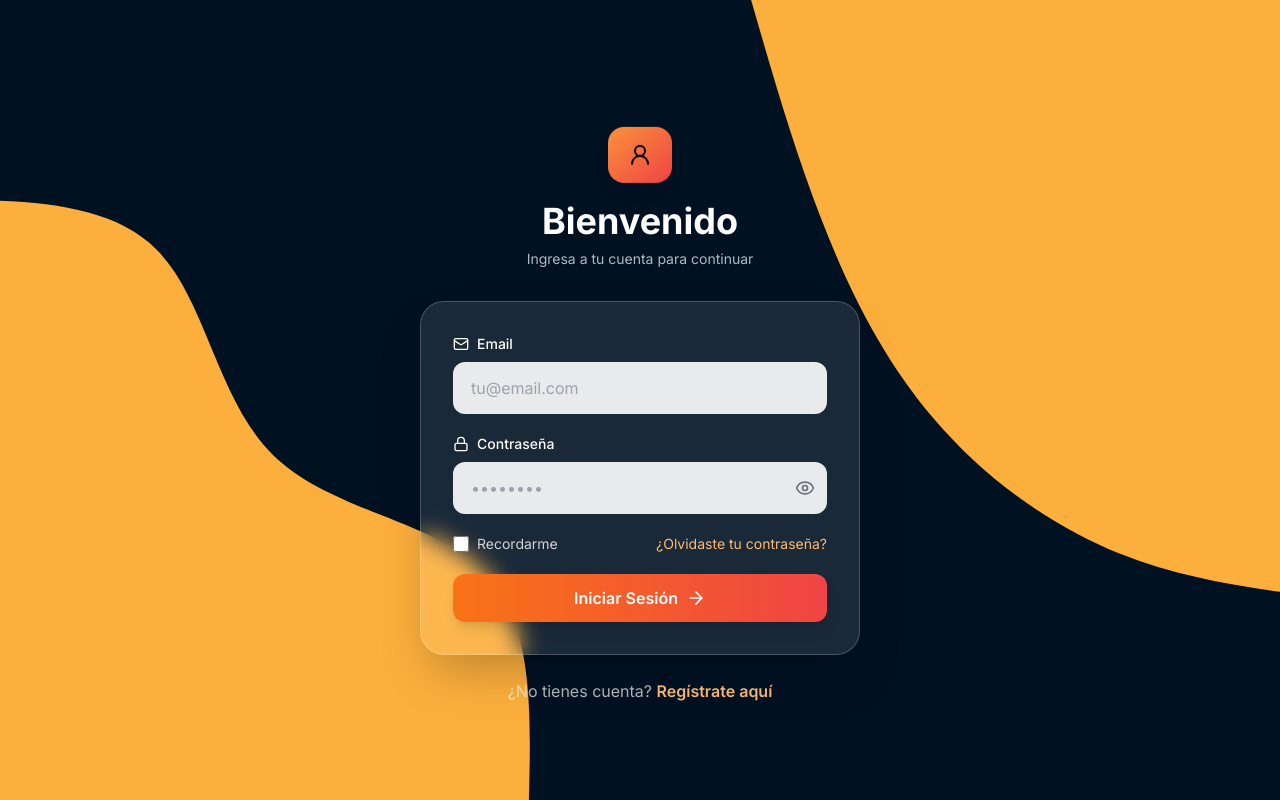
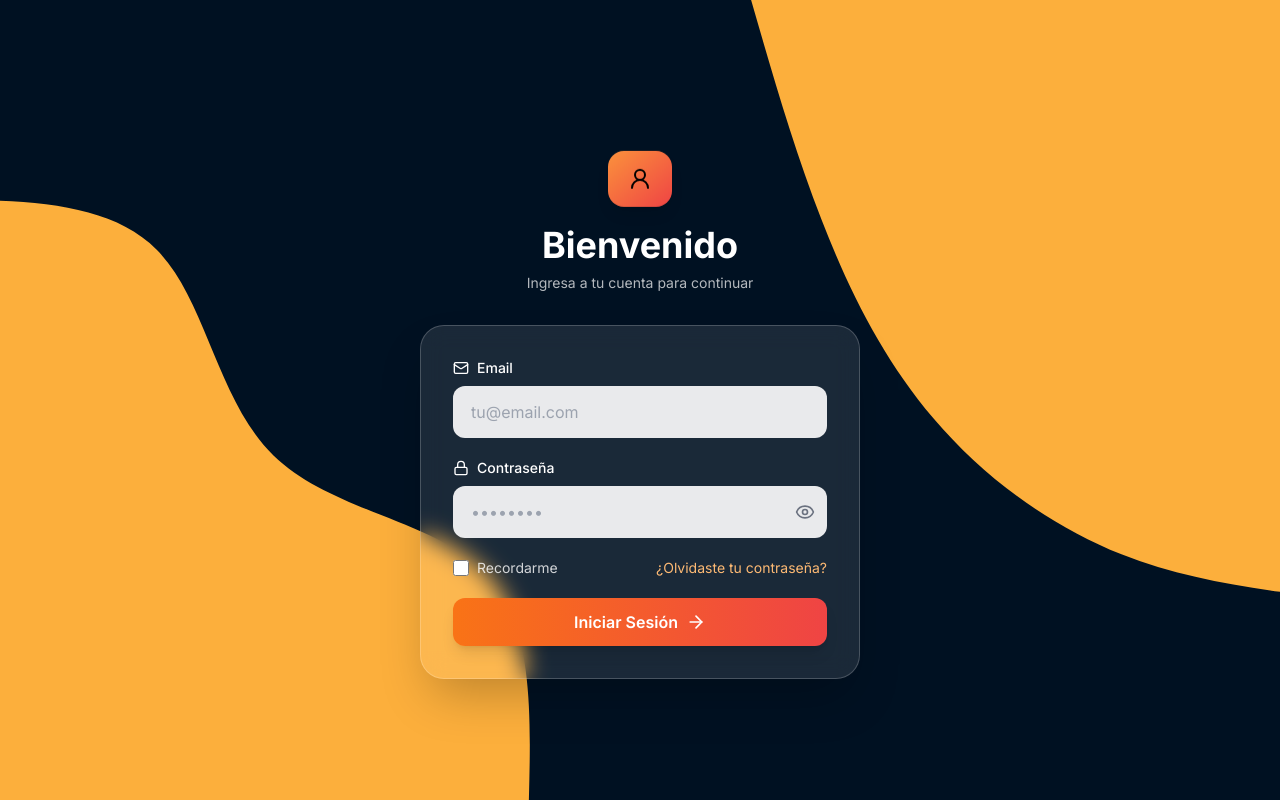
Before and after one commit to Fede-Barberis/500Millas-Gestor, a React (Vite) app in the folder frontend/: page /auth/login in a window 1280 px wide. Built offline with nearby package versions, Linux system fonts and the light colour scheme.

Commit message:
fix: comenta el enlace de registro en Login y elimina el código no utilizado en Register

```diff
--- a/frontend/src/pages/Login.jsx
+++ b/frontend/src/pages/Login.jsx
@@ -123,12 +123,12 @@
                 </form>
 
                 {/* Link a Register */}
-                <p className="text-center mt-6 text-white/70">
+                {/* <p className="text-center mt-6 text-white/70">
                     ¿No tienes cuenta?{" "}
                     <Link to="/auth/register" className="text-orange-300 hover:text-orange-200 font-semibold transition-colors">
                         Regístrate aquí
                     </Link>
-                </p>
+                </p> */}
             </div>
 
             <style>{`
```
Also changed, not shown: frontend/src/pages/Register.jsx (+0 -95 lines).
